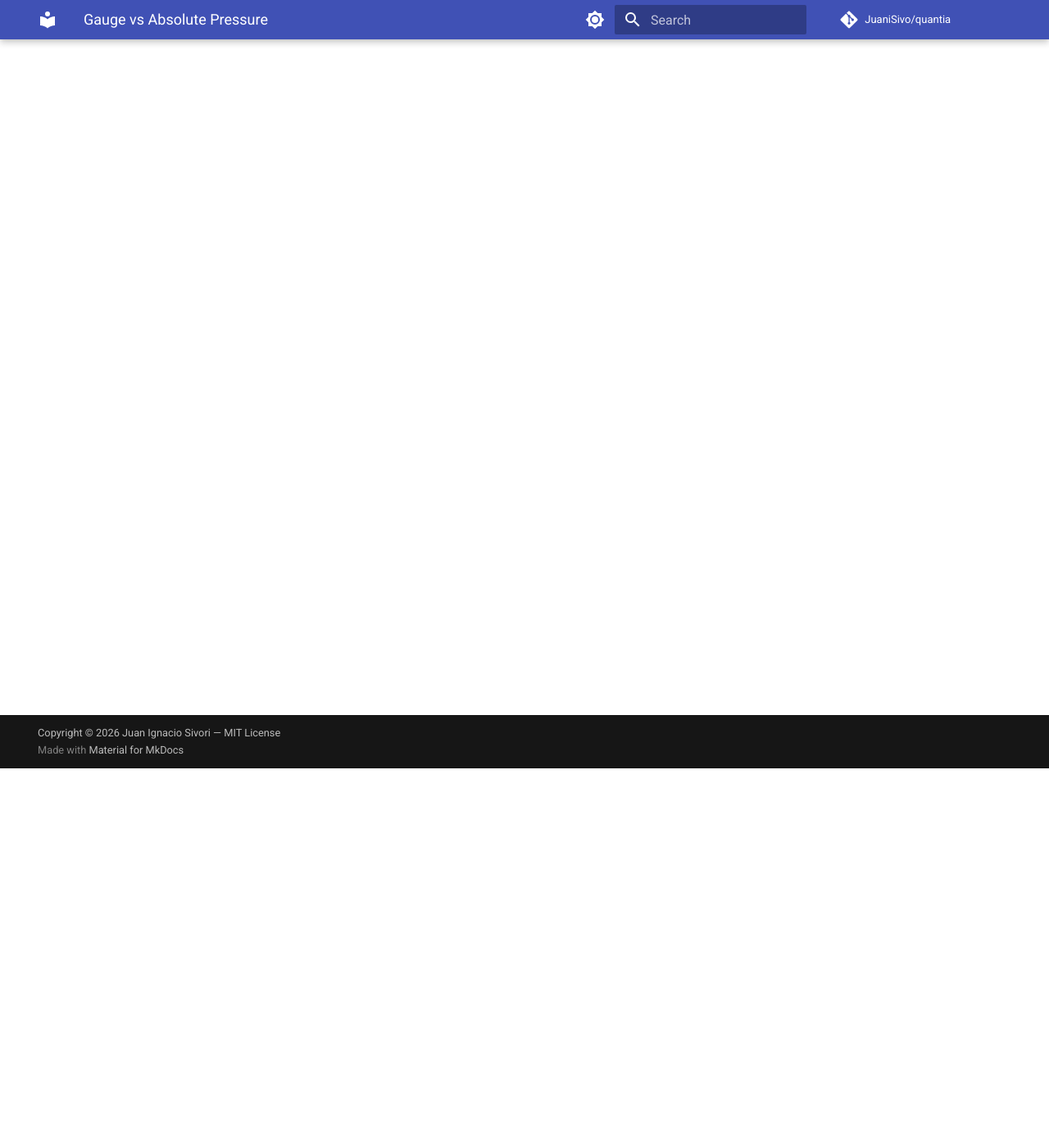
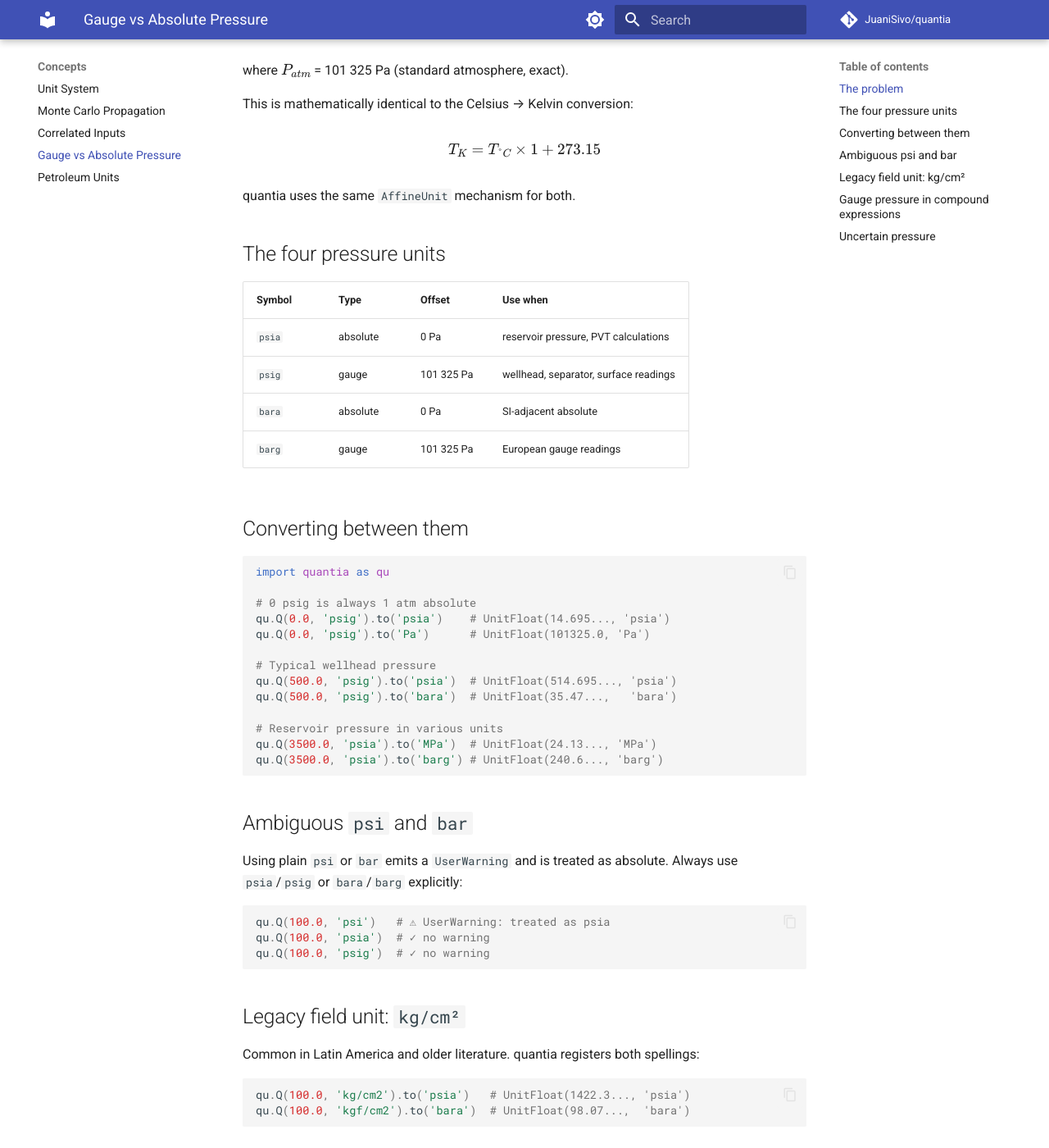
Before and after one commit to JuaniSivo/quantia, an MkDocs documentation site: the page built from docs/concepts/pressure.md, in a window 1280 px wide and 1400 px high, scrolled down 463 px. Shown: the whole window at 82% size. Built offline with MkDocs 1.6.1 and Material for MkDocs 9.7.7, drawn with Linux system fonts in a browser that asks for light colours; comment, search, counter and statistics services are not loaded; some of the changed text lies outside the part shown.

Commit message:
docs(concepts): gauge vs absolute pressure page
Explains AffineUnit mechanism via analogy to temperature.
Covers psia/psig/bara/barg, ambiguous psi/bar warning,
kg/cm2, compound expression restriction, and ProbUnitFloat.

````diff
--- a/docs/concepts/pressure.md
+++ b/docs/concepts/pressure.md
@@ -1,3 +1,91 @@
 # Gauge vs Absolute Pressure
 
-*Content coming in Step 3.4*
+Pressure is the most common source of unit errors in petroleum
+engineering. quantia handles gauge and absolute pressure the same way
+it handles temperature — via an **affine unit** that carries both a
+scale factor and an offset.
+
+## The problem
+
+A gauge pressure reading of 0 psig does not mean "no pressure" —
+it means atmospheric pressure. The relationship is:
+
+$$P_{absolute} = P_{gauge} \times scale + P_{atm}$$
+
+where $P_{atm}$ = 101 325 Pa (standard atmosphere, exact).
+
+This is mathematically identical to the Celsius → Kelvin conversion:
+
+$$T_K = T_{°C} \times 1 + 273.15$$
+
+quantia uses the same `AffineUnit` mechanism for both.
+
+## The four pressure units
+
+| Symbol | Type | Offset | Use when |
+|--------|------|--------|----------|
+| `psia` | absolute | 0 Pa | reservoir pressure, PVT calculations |
+| `psig` | gauge | 101 325 Pa | wellhead, separator, surface readings |
+| `bara` | absolute | 0 Pa | SI-adjacent absolute |
+| `barg` | gauge | 101 325 Pa | European gauge readings |
+
+## Converting between them
+```python
+import quantia as qu
+
+# 0 psig is always 1 atm absolute
+qu.Q(0.0, 'psig').to('psia')    # UnitFloat(14.695..., 'psia')
+qu.Q(0.0, 'psig').to('Pa')      # UnitFloat(101325.0, 'Pa')
+
+# Typical wellhead pressure
+qu.Q(500.0, 'psig').to('psia')  # UnitFloat(514.695..., 'psia')
+qu.Q(500.0, 'psig').to('bara')  # UnitFloat(35.47...,   'bara')
+
+# Reservoir pressure in various units
+qu.Q(3500.0, 'psia').to('MPa')  # UnitFloat(24.13..., 'MPa')
+qu.Q(3500.0, 'psia').to('barg') # UnitFloat(240.6..., 'barg')
+```
+
+## Ambiguous `psi` and `bar`
+
+Using plain `psi` or `bar` emits a `UserWarning` and is treated
+as absolute. Always use `psia`/`psig` or `bara`/`barg` explicitly:
+```python
+qu.Q(100.0, 'psi')   # ⚠ UserWarning: treated as psia
+qu.Q(100.0, 'psia')  # ✓ no warning
+qu.Q(100.0, 'psig')  # ✓ no warning
+```
+
+## Legacy field unit: `kg/cm²`
+
+Common in Latin America and older literature. quantia registers
+both spellings:
+```python
+qu.Q(100.0, 'kg/cm2').to('psia')   # UnitFloat(1422.3..., 'psia')
+qu.Q(100.0, 'kgf/cm2').to('bara')  # UnitFloat(98.07...,  'bara')
+```
+
+## Gauge pressure in compound expressions
+
+Gauge pressure cannot be used in compound expressions because
+the offset is non-linear when multiplied. quantia raises a
+`DimensionError` to prevent silent errors:
+```python
+# This raises DimensionError — offset pressure × length is undefined
+qu.Q(100.0, 'psig') * qu.Q(1.0, 'm')   # → DimensionError on .si_value()
+
+# Correct approach: convert to absolute first
+p_abs = qu.Q(100.0, 'psig').to('psia')
+p_abs * qu.Q(1.0, 'm')                  # ✓ works
+```
+
+## Uncertain pressure
+
+`ProbUnitFloat` handles gauge pressure the same way:
+```python
+with qu.config(seed=42, n_samples=3000):
+    p_wh = qu.ProbUnitFloat.normal(500.0, 20.0, 'psig')
+
+p_wh.to('psia').mean()   # ≈ UnitFloat(514.7, 'psia')
+p_wh.to('bara').interval(0.90)
+```
````
